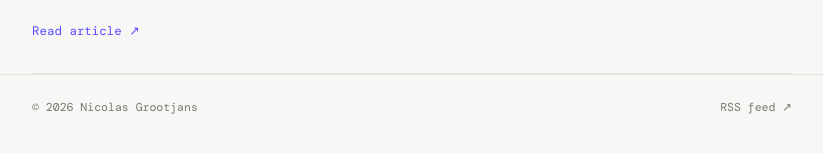
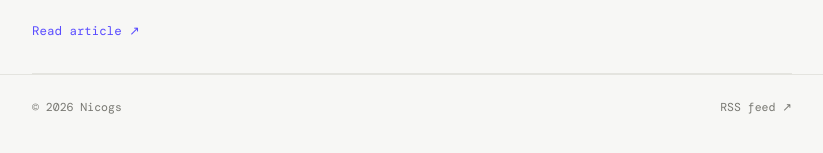
Before and after one commit to nicogs/nicogs.github.io, a Jekyll site: the page built from index.md, in a window 1280 px wide. Shown: the part 732-885 px from the top of the page, without its empty margins (228-1051 px from the left). Built offline with Jekyll 4.4.1, drawn with Linux system fonts in a browser that asks for light colours.

Commit message:
Change site URL and author details in _config.yml
Updated the site URL and author information in the config.

```diff
--- a/_config.yml
+++ b/_config.yml
@@ -1,11 +1,11 @@
 title: Nicogs
 description: "Thoughts, experiments and perspectives on creativity, technology and digital culture."
-url: "https://YOUR-USERNAME.github.io"
+url: "https://nicogs.github.io"
 baseurl: ""
 lang: en
 author:
-  name: Nicolas Grootjans
-  url: "https://YOUR-USERNAME.github.io"
+  name: Nicogs
+  url: "https://nicogs.github.io"
 
 markdown: kramdown
 permalink: /:categories/:title/
```
